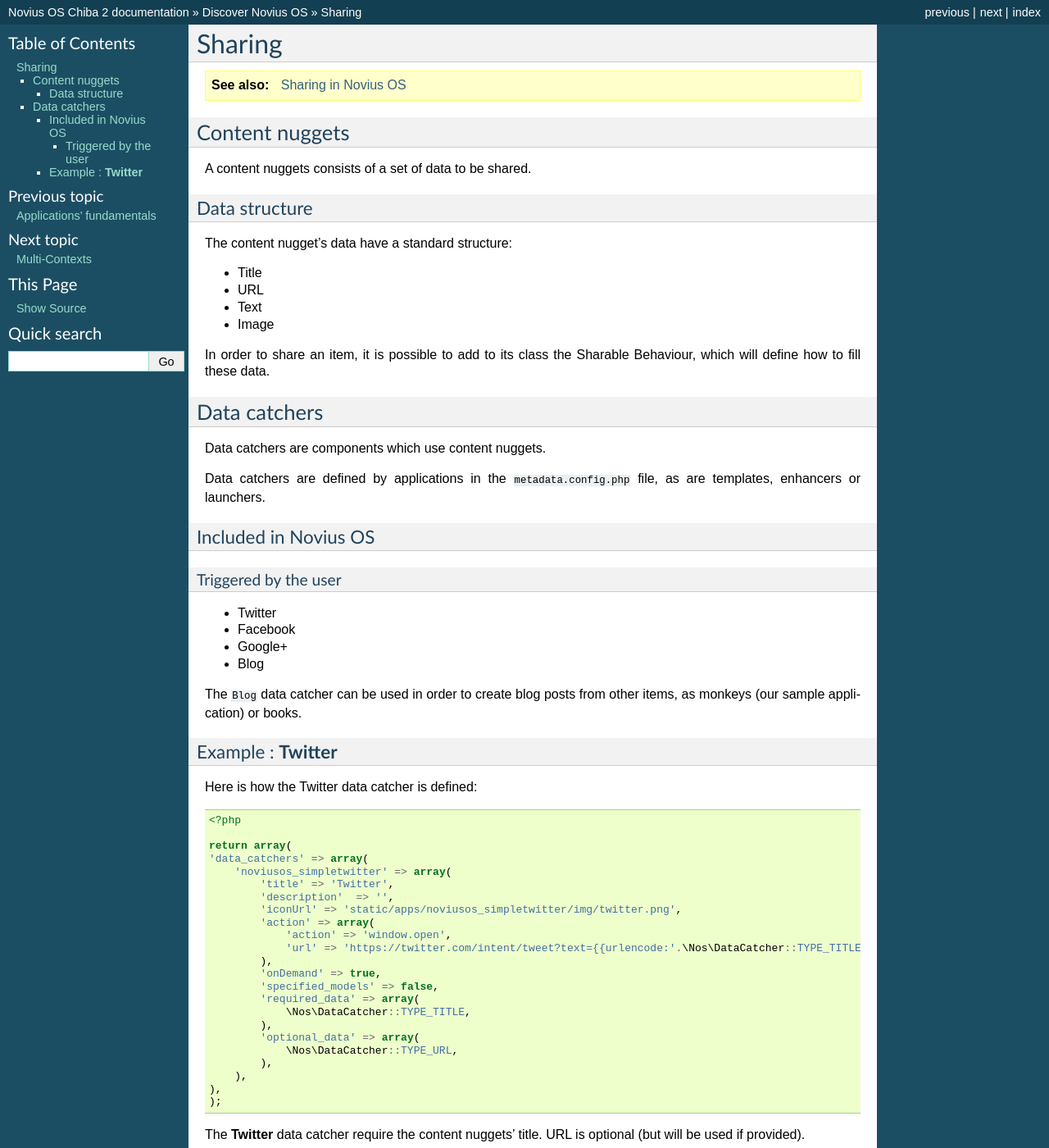
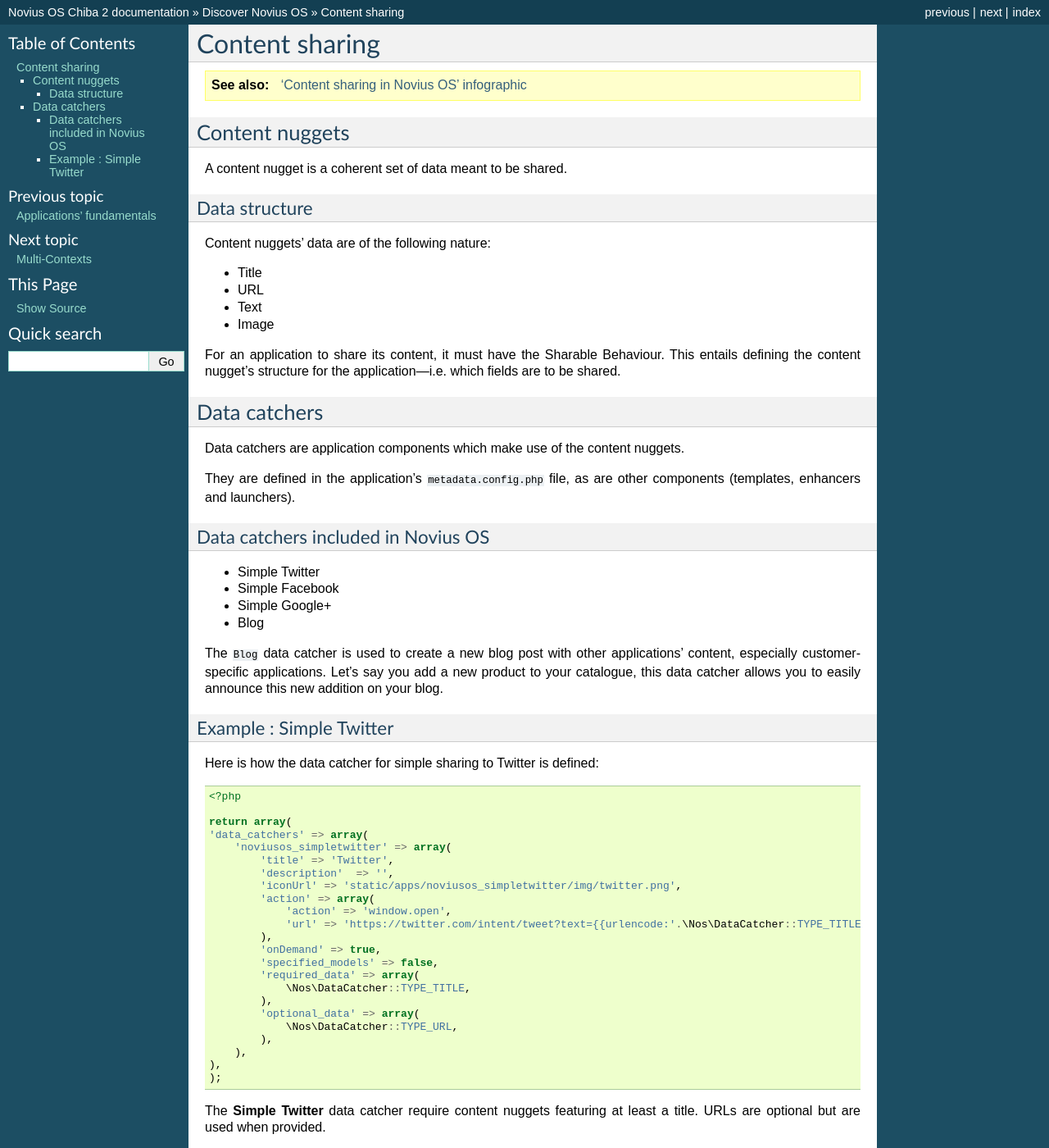
Before and after one commit to Meroje/documentation-en, a Sphinx documentation site: the page built from source/understand/sharing.rst, in a window 1280 px wide and 1400 px high. Shown: the whole window at 82% size. Built offline with Sphinx 7.4.7, drawn with Linux system fonts in a browser that asks for light colours; some of the changed text lies outside the part shown.

Commit message:
Content sharing - Doc reviewed

```diff
--- a/source/understand/sharing.rst
+++ b/source/understand/sharing.rst
@@ -1,9 +1,9 @@
-Sharing
-*******
+Content sharing
+***************
 
 .. seealso::
 
-	`Sharing in Novius OS <http://novius-os.github.com/docs/applications.html#sharing>`_
+	`‘Content sharing in Novius OS’ infographic <http://novius-os.github.com/docs/applications.html#sharing>`_
 
 
 .. _sharing_content-nuggets:
@@ -11,20 +11,19 @@ Sharing
 Content nuggets
 ===============
 
-A content nuggets consists of a set of data to be shared.
+A content nugget is a coherent set of data meant to be shared.
 
 Data structure
 --------------
 
-The content nugget's data have a standard structure:
+Content nuggets’ data are of the following nature:
 
 * Title
 * URL
 * Text
 * Image
 
-In order to share an item, it is possible to add to its class the :ref:`Sharable Behaviour <api:php/behaviours/sharable>`, which
-will define how to fill these data.
+For an application to share its content, it must have the :ref:`Sharable Behaviour <api:php/behaviours/sharable>`. This entails defining the content nugget’s structure for the application—i.e. which fields are to be shared.
 
 
 .. _sharing_data-catchers:
@@ -32,30 +31,26 @@ will define how to fill these data.
 Data catchers
 =============
 
-Data catchers are components which use content nuggets.
+Data catchers are application components which make use of the content nuggets.
 
-Data catchers are defined by applications in the :file:`metadata.config.php` file, as are templates, enhancers or
-launchers.
+They are defined in the application’s :file:`metadata.config.php` file, as are other components (templates, enhancers and
+launchers).
 
-Included in Novius OS
----------------------
+Data catchers included in Novius OS
+-----------------------------------
 
-Triggered by the user
-^^^^^^^^^^^^^^^^^^^^^
-
-* Twitter
-* Facebook
-* Google+
+* Simple Twitter
+* Simple Facebook
+* Simple Google+
 * Blog
 
-The ``Blog`` data catcher can be used in order to create blog posts from other items, as monkeys (our sample
-application) or books.
+The ``Blog`` data catcher is used to create a new blog post with other applications’ content, especially customer-specific applications. Let’s say you add a new product to your catalogue, this data catcher allows you to easily announce this new addition on your blog.
 
 
-Example : **Twitter**
----------------------
+Example : Simple Twitter
+------------------------
 
-Here is how the Twitter data catcher is defined:
+Here is how the data catcher for simple sharing to Twitter is defined:
 
 .. code-block:: php
 
@@ -83,4 +78,4 @@ Here is how the Twitter data catcher is defined:
         ),
 	);
 
-The **Twitter** data catcher require the content nuggets' title. URL is optional (but will be used if provided).
+The **Simple Twitter** data catcher require content nuggets featuring at least a title. URLs are optional but are used when provided.
```
